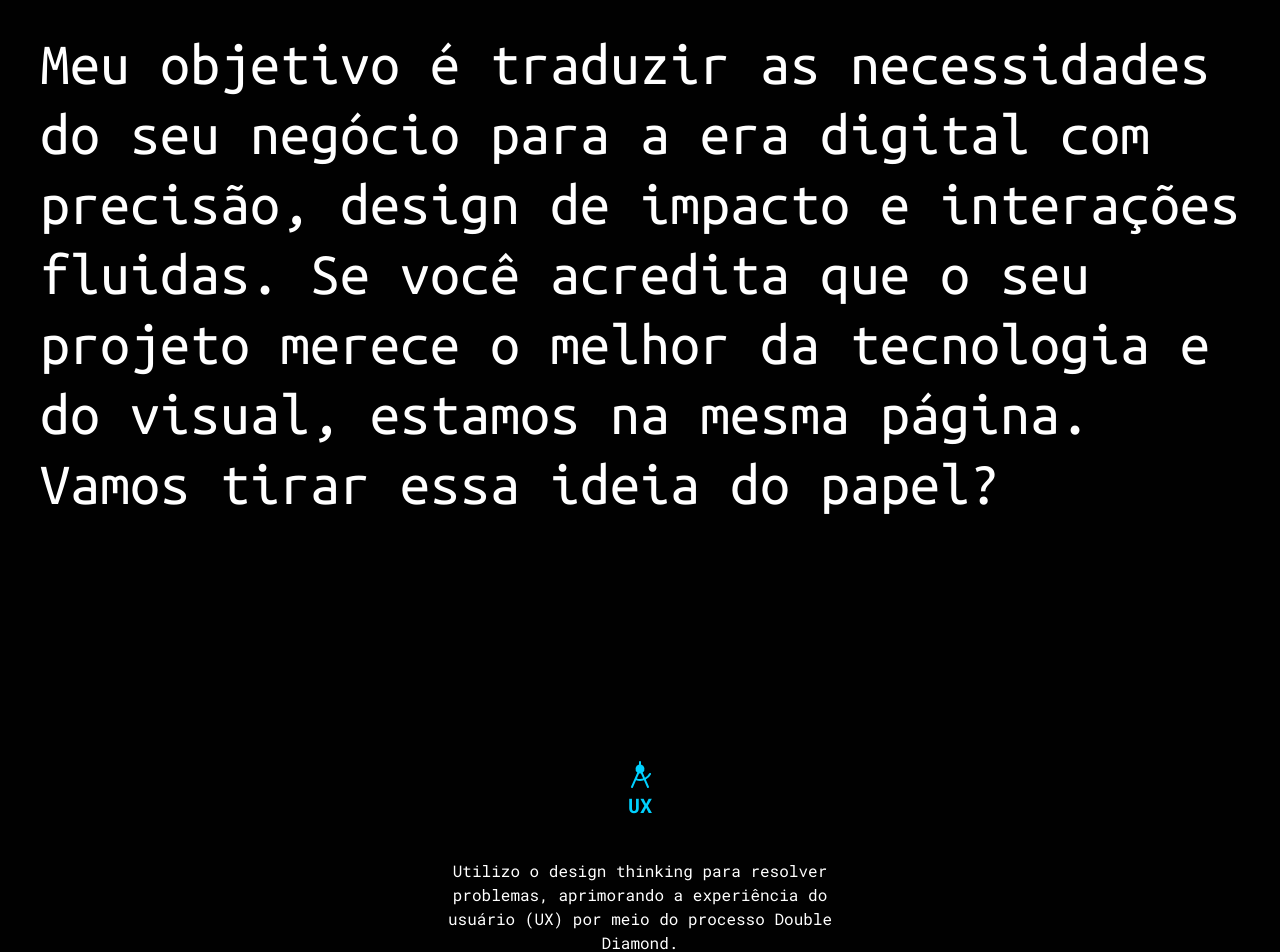
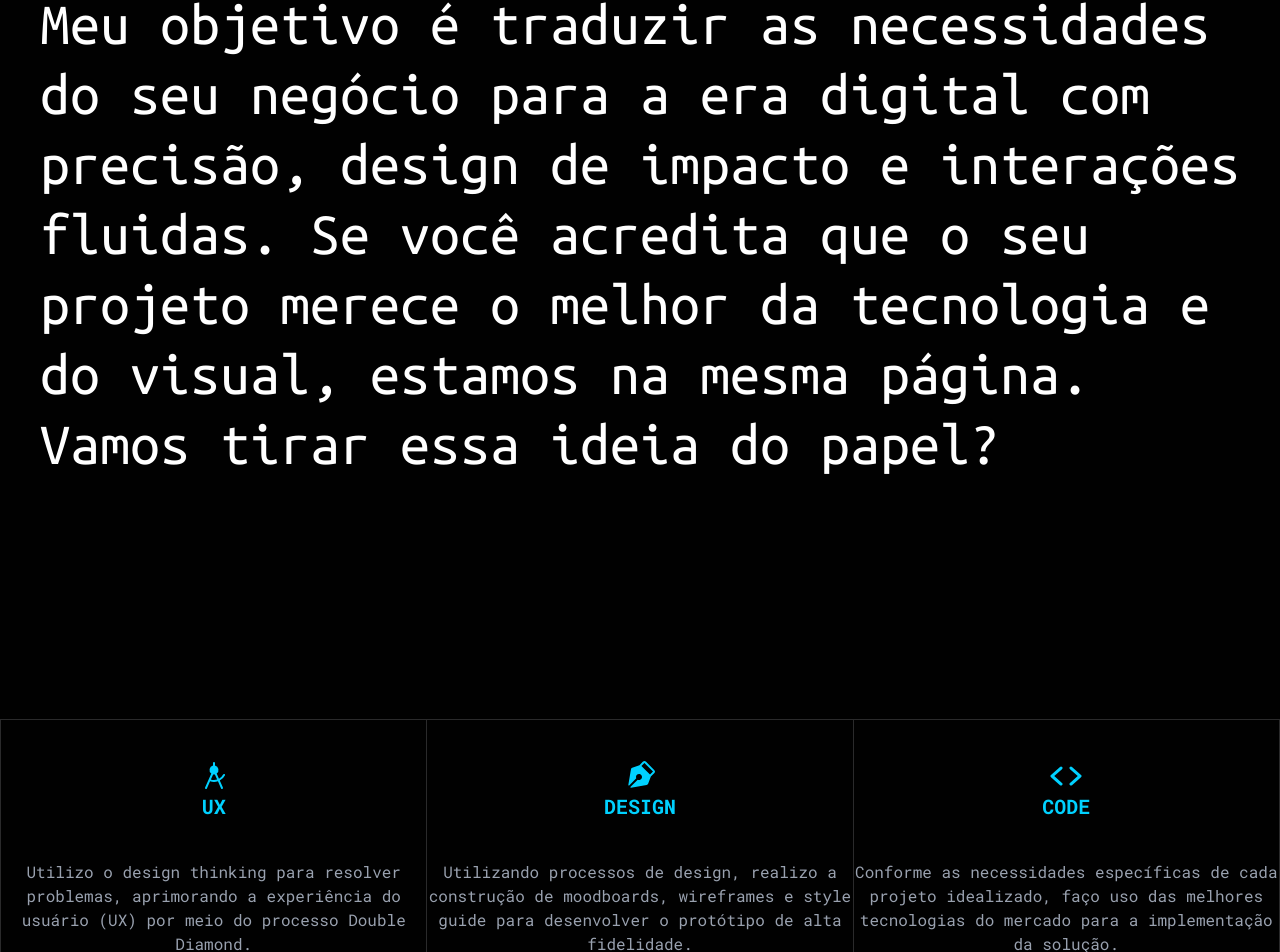
Before and after one commit to oecarvalho/portifolioCarvalho2026, a Next.js app: page / in a window 1280 px wide. Shown: the part 1145-2097 px from the top of the page. Built offline with nearby package versions, Linux system fonts and the light colour scheme.

Commit message:
finalizando sessão de trabalho

```diff
--- a/src/components/hero-section/hero-section.tsx
+++ b/src/components/hero-section/hero-section.tsx
@@ -6,11 +6,11 @@ export const HeroSection = () => {
     <section className="w-full overflow-x-hidden">
 
       <div className="container mx-auto px-6">
-        <div className="w-full max-w-[1140px] mx-auto mt-20 lg:mt-36 text-center">
+        <div className="w-full max-w-285 mx-auto mt-20 lg:mt-36 text-center">
           <h1 className="font-mono font-bold text-[42px] md:text-[64px] lg:text-[84px] leading-[1.1] lg:leading-23">
             Interfaces de alto impacto construídas com estratégia, performance e precisão.
           </h1>
-          <p className="text-lg md:text-xl lg:text-2xl mt-8 lg:mt-10 text-gray-400 max-w-3xl mx-auto">
+          <p className="text-2xl md:text-xl mt-8 lg:mt-10 text-gray-400 w-full max-w-3xl mx-auto">
             Desenvolvimento de interfaces modernas focadas em usabilidade,
             eficiência e entrega de valor ao produto.
           </p>
--- a/src/components/work-section/work-section.tsx
+++ b/src/components/work-section/work-section.tsx
@@ -1,17 +1,18 @@
-import { CompassToolIcon } from "@phosphor-icons/react"
+import { CodeSimpleIcon, CompassToolIcon, PenNibIcon } from "@phosphor-icons/react"
 
 export const WorkSection = () => {
     return (
-        <section className="W-full ">
-            <div className="container mx-auto mt-28">
-                <div className="flex flex-col justify-center w-full max-w-300 mx-auto">
-                    <div className=" mb-20 font-mono leading-6 text-[#00D1FF]">
+        <section className="w-full overflow-x-hidden">
+            <div className="mx-auto mt-28">
+                {/* Header Section Responsivo */}
+                <div className="flex flex-col justify-center w-full max-w-[90%] lg:max-w-300 mx-auto">
+                    <div className="mb-10 lg:mb-20 font-mono leading-6 text-[#00D1FF] text-center lg:text-left">
                         <p>Mais do que código</p>
                         <p>entrego experiências que conectam!</p>
                     </div>
 
                     <div>
-                        <h1 className="font-mono text-6xl leading-17.5">
+                        <h1 className="font-mono text-3xl md:text-5xl lg:text-6xl leading-tight lg:leading-17.5 text-center lg:text-left">
                             Meu objetivo é traduzir as necessidades do seu negócio para a era digital com precisão,
                             design de impacto e interações fluidas. Se você acredita que o seu projeto merece o
                             melhor da tecnologia e do visual, estamos na mesma página. Vamos tirar essa ideia do papel?
@@ -19,14 +20,44 @@ export const WorkSection = () => {
                     </div>
                 </div>
 
-                <div className="mt-60">
-                    <div className="flex flex-col  items-center gap-10">
-                        <div className="text-center">
-                            <CompassToolIcon size={32} weight="fill" color="#00D1FF" />
-                            <p className="font-mono text-[#00D1FF] font-bold text-xl">UX</p>
+                {/* Grid de Cards Responsivo */}
+                <div className="mt-32 lg:mt-60 w-full mx-auto border-y border-[#2A2A2B]">
+                    {/* flex-col para mobile, lg:flex-row para desktop */}
+                    <div className="flex flex-col lg:flex-row items-stretch justify-center">
+
+                        {/* UX Card - Borda inferior no mobile, Borda esquerda no desktop */}
+                        <div className="group flex flex-col w-full lg:max-w-120 items-center gap-10 pt-10 pb-14 border-b lg:border-b-0 lg:border-l border-[#2A2A2B] transition-all duration-300 hover:bg-[#00D1FF]">
+                            <div className="flex flex-col items-center">
+                                <CompassToolIcon size={32} weight="fill" className="text-[#00D1FF] transition-colors duration-300 group-hover:text-white" />
+                                <p className="font-mono text-[#00D1FF] uppercase font-bold text-xl transition-colors duration-300 group-hover:text-white">UX</p>
+                            </div>
+                            <p className="font-sans w-full max-w-[80%] lg:max-w-112.5 text-center transition-colors duration-300 group-hover:text-white text-gray-400">
+                                Utilizo o design thinking para resolver problemas, aprimorando a experiência do usuário (UX) por meio do processo Double Diamond.
+                            </p>
                         </div>
 
-                        <p className="font-sans w-full max-w-112.5 text-center">Utilizo o design thinking para resolver problemas, aprimorando a experiência do usuário (UX) por meio do processo Double Diamond.</p>
+                        {/* Design Card - Borda inferior no mobile, Borda lateral no desktop */}
+                        <div className="group flex flex-col w-full lg:max-w-120 items-center gap-10 pt-10 pb-14 border-b lg:border-b-0 lg:border-x border-[#2A2A2B] transition-all duration-300 hover:bg-[#00D1FF]">
+                            <div className="flex flex-col items-center">
+                                <PenNibIcon size={32} weight="fill" className="text-[#00D1FF] transition-colors duration-300 group-hover:text-white" />
+                                <p className="font-mono text-[#00D1FF] uppercase font-bold text-xl transition-colors duration-300 group-hover:text-white">Design</p>
+                            </div>
+                            <p className="font-sans w-full max-w-[80%] lg:max-w-112.5 text-center transition-colors duration-300 group-hover:text-white text-gray-400">
+                                Utilizando processos de design, realizo a construção de moodboards, wireframes e style guide para desenvolver o protótipo de alta fidelidade.
+                            </p>
+                        </div>
+
+                        {/* Code Card - Borda direita apenas no desktop */}
+                        <div className="group flex flex-col w-full lg:max-w-120 items-center gap-10 pt-10 pb-14 lg:border-r border-[#2A2A2B] transition-all duration-300 hover:bg-[#00D1FF]">
+                            <div className="flex flex-col items-center">
+                                <CodeSimpleIcon size={32} weight="bold" className="text-[#00D1FF] transition-colors duration-300 group-hover:text-white" />
+                                <p className="font-mono text-[#00D1FF] uppercase font-bold text-xl transition-colors duration-300 group-hover:text-white">Code</p>
+                            </div>
+                            <p className="font-sans w-full max-w-[80%] lg:max-w-112.5 text-center transition-colors duration-300 group-hover:text-white text-gray-400">
+                                Conforme as necessidades específicas de cada projeto idealizado, faço uso das melhores tecnologias do mercado para a implementação da solução.
+                            </p>
+                        </div>
+
                     </div>
                 </div>
             </div>
```
